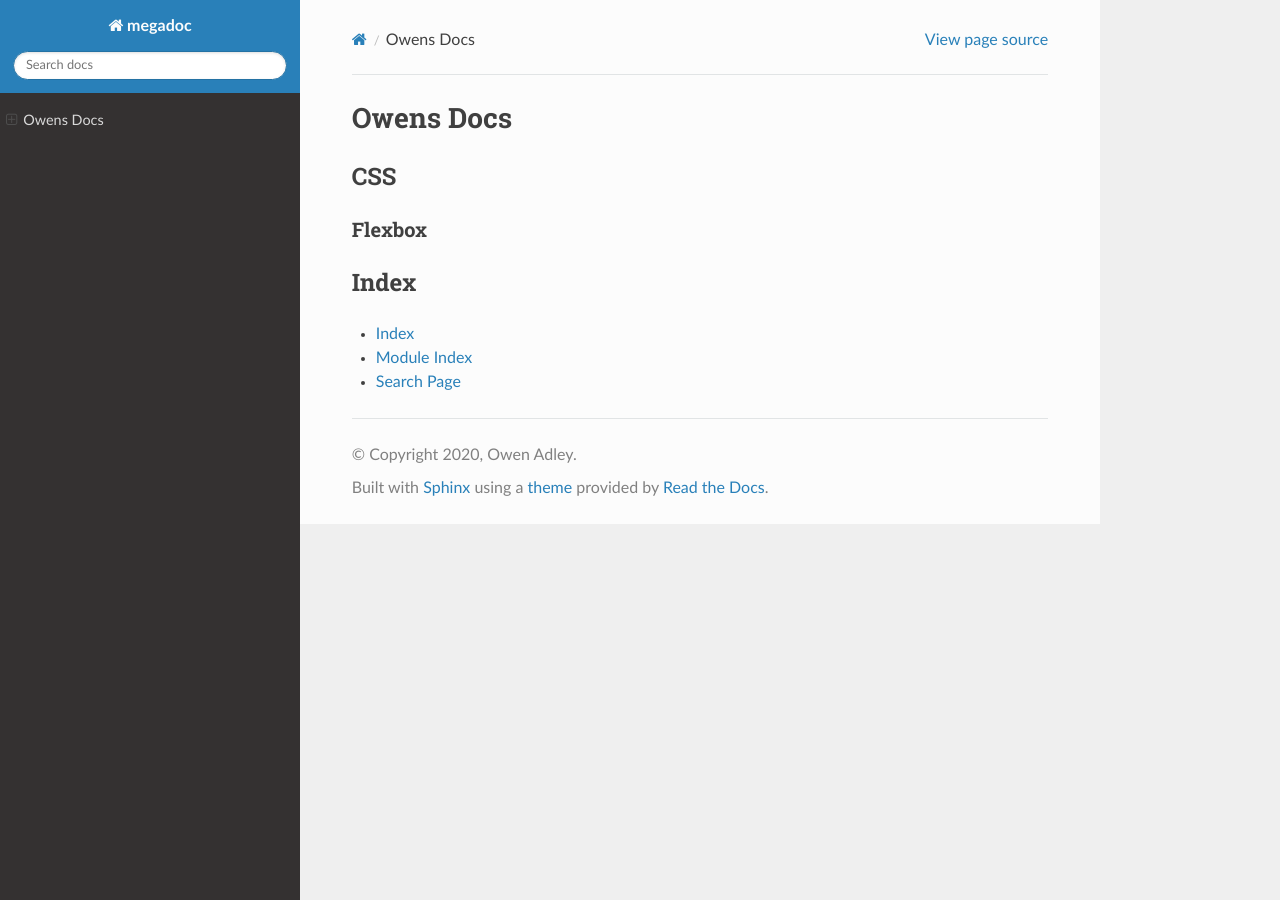
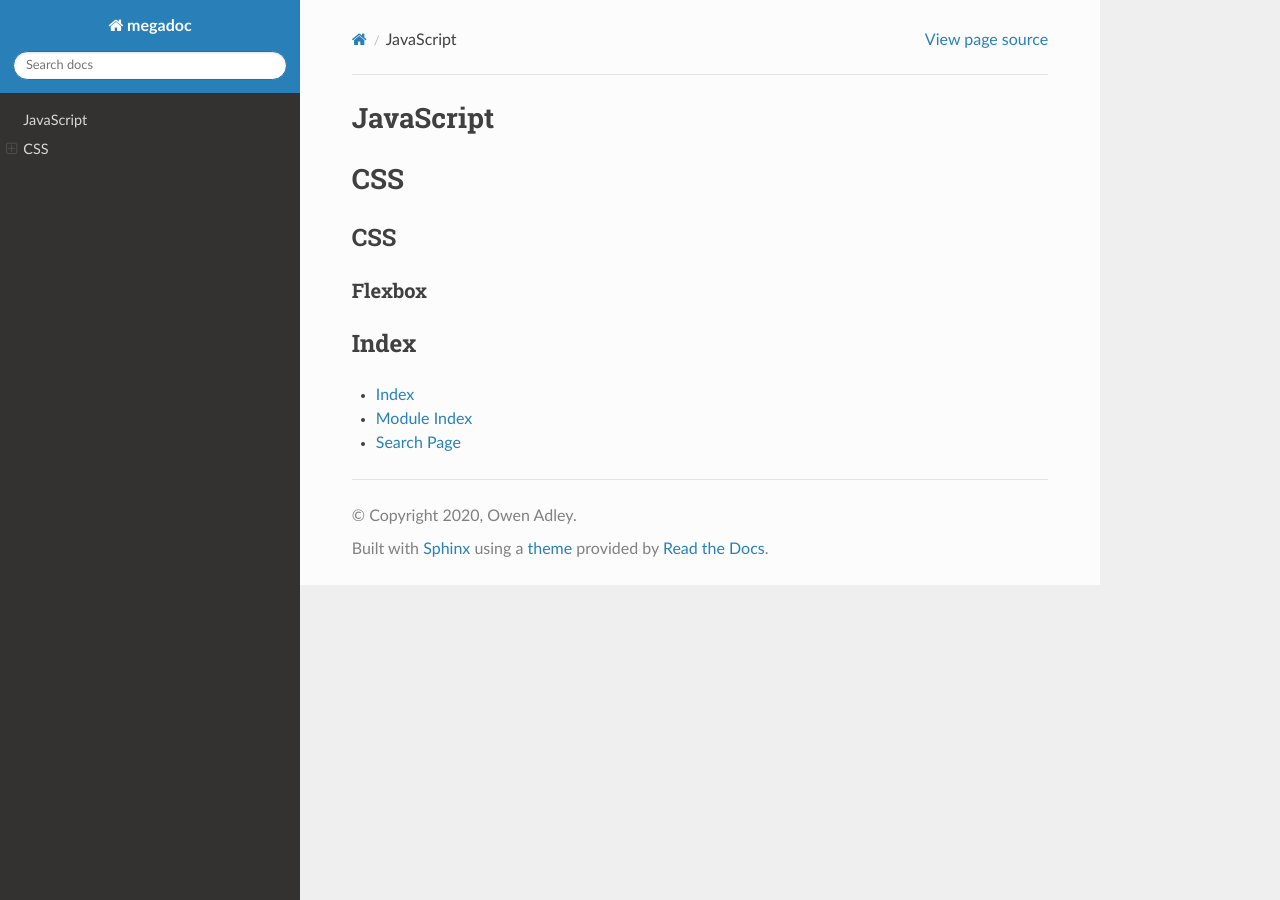
Before and after one commit to owenadley/Practise, a Sphinx documentation site: the page built from docs/source/index.rst, in a window 1280 px wide. Built offline with Sphinx 7.4.7 and the Read the Docs theme 2.0.0, drawn with Linux system fonts in a browser that asks for light colours.

Commit message:
Playing around with headings

```diff
--- a/docs/source/index.rst
+++ b/docs/source/index.rst
@@ -1,11 +1,12 @@
 ********************************
-Owens Docs
+JavaScript
 ********************************
 
-
-.. toctree::
-   :maxdepth: 2
-   :caption: Contents:
+********************************
+CSS
+********************************
+.. .. toctree::
+..    :caption: Contents:
 
 
 CSS
```
